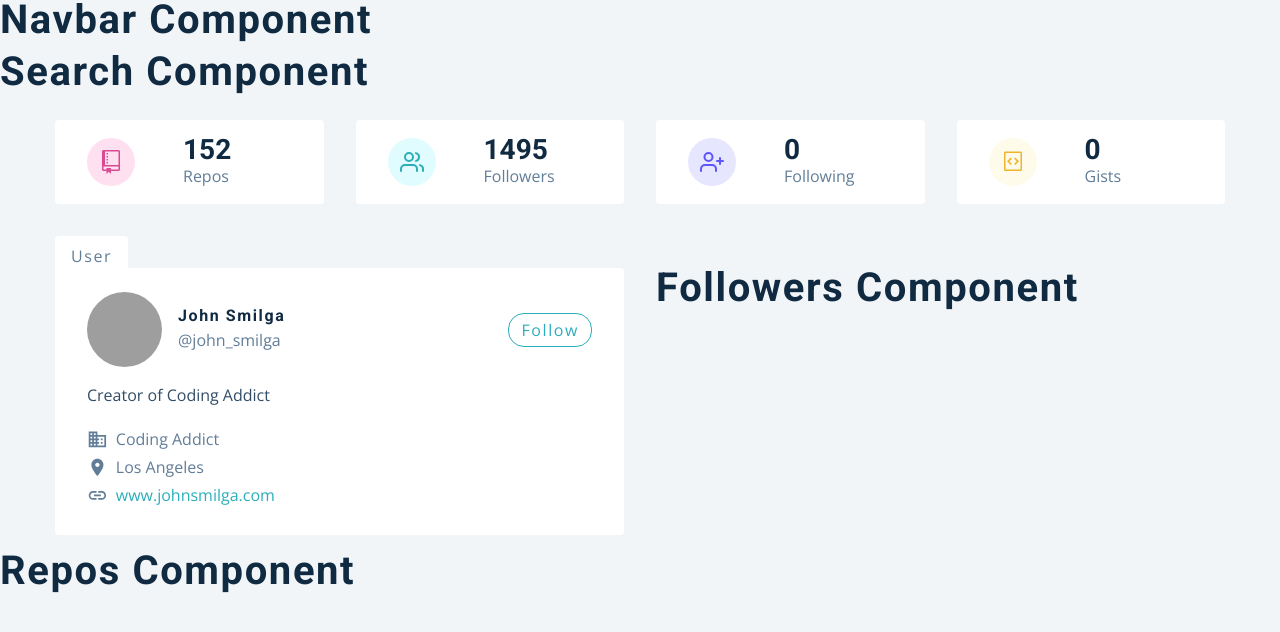
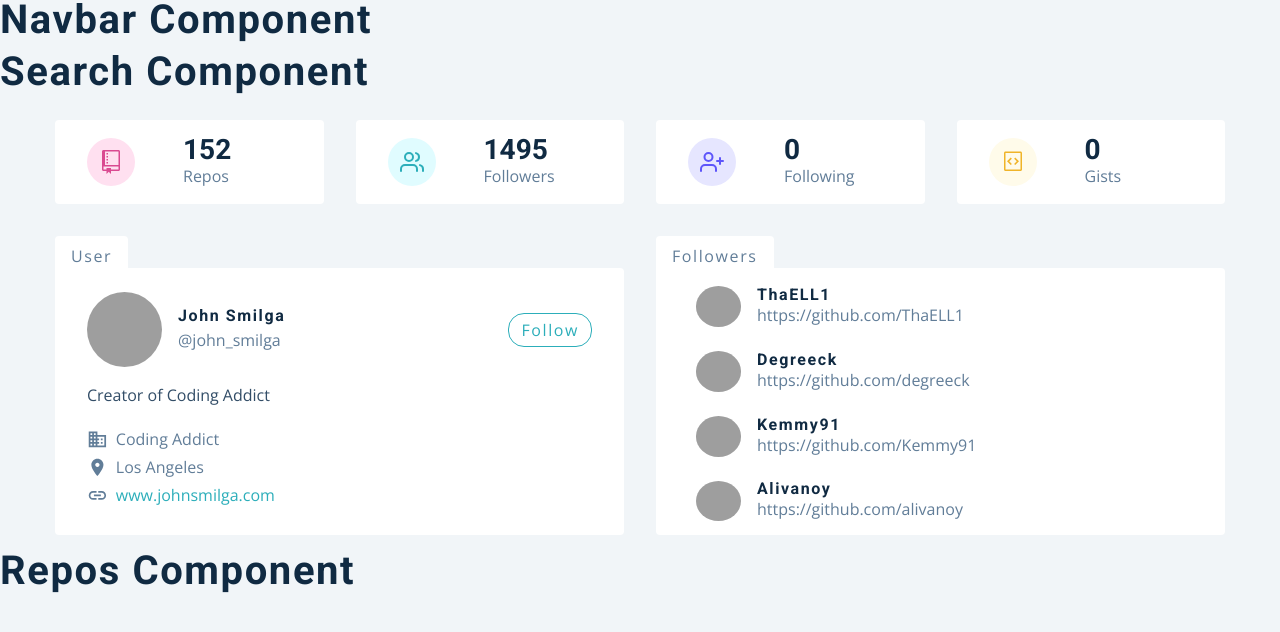
Before and after one commit to zourdycodes/daszhy, a React (Create React App) app: page / in a window 1280 px wide. Shown: the top 632 px of the page. Built offline with nearby package versions, Linux system fonts and the light colour scheme; grey boxes are pictures that could not be loaded.

Commit message:
:beers: building user details component finished
done

```diff
--- a/src/components/Followers.js
+++ b/src/components/Followers.js
@@ -1,9 +1,29 @@
-import React from 'react';
-import { GithubContext } from '../context/context';
-import styled from 'styled-components';
+import React, { useContext } from "react";
+import { GithubContext } from "../context/context";
+import styled from "styled-components";
 
 const Followers = () => {
-  return <h2>followers component</h2>;
+  const { followers } = useContext(GithubContext);
+
+  return (
+    <Wrapper>
+      <div className="followers">
+        {followers.map((follower, index) => {
+          const { avatar_url: image, login, html_url } = follower;
+
+          return (
+            <article key={index}>
+              <img src={image} alt={login} />
+              <div>
+                <h4>{login}</h4>
+                <a href={html_url}>{html_url}</a>
+              </div>
+            </article>
+          );
+        })}
+      </div>
+    </Wrapper>
+  );
 };
 
 const Wrapper = styled.article`
@@ -14,7 +34,7 @@
   position: relative;
 
   &::before {
-    content: ' followers';
+    content: " followers";
     position: absolute;
     top: 0;
     left: 0;
```
